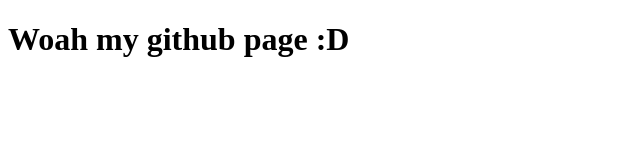
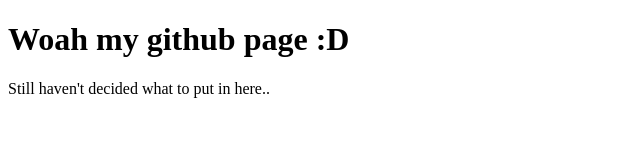
Before and after one commit to otaviopace/github.io, a plain HTML site: page index.html in a window 1280 px wide. Shown: the whole page, without its empty margins (0-640 px from the left). Drawn offline with Linux system fonts and the light colour scheme.

Commit message:
add paragraph on index.html
Add a paragraph that says
I still don't know what to
put in this repo/website

```diff
--- a/index.html
+++ b/index.html
@@ -5,5 +5,6 @@
   </head>
   <body>
     <h1>Woah my github page :D</h1>
+    <p>Still haven't decided what to put in here..</p>
   </body>
 </html>
```
